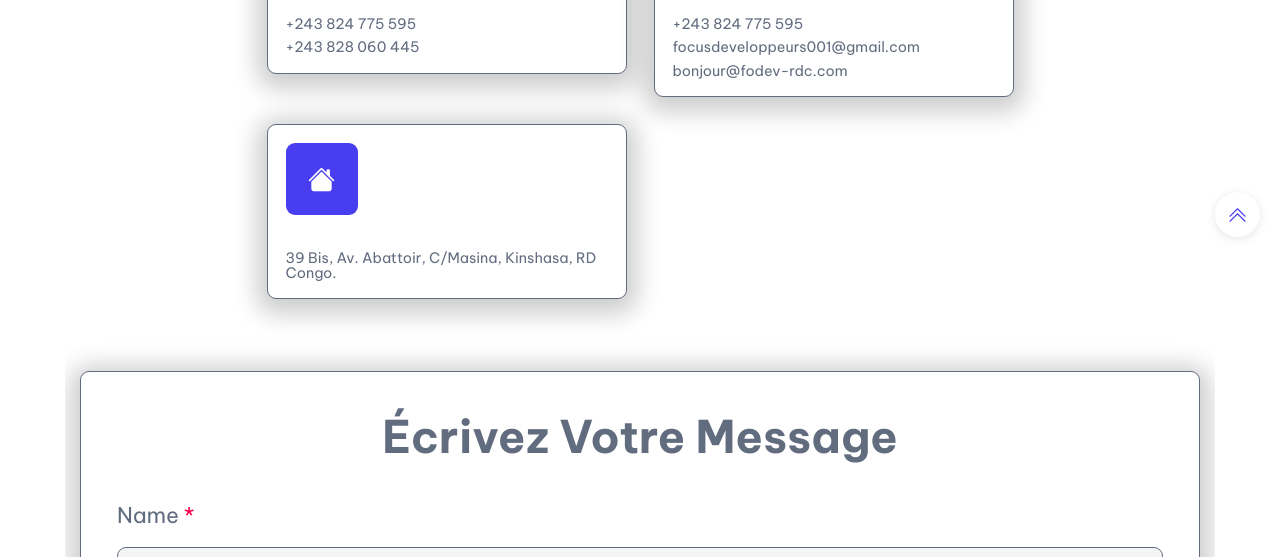
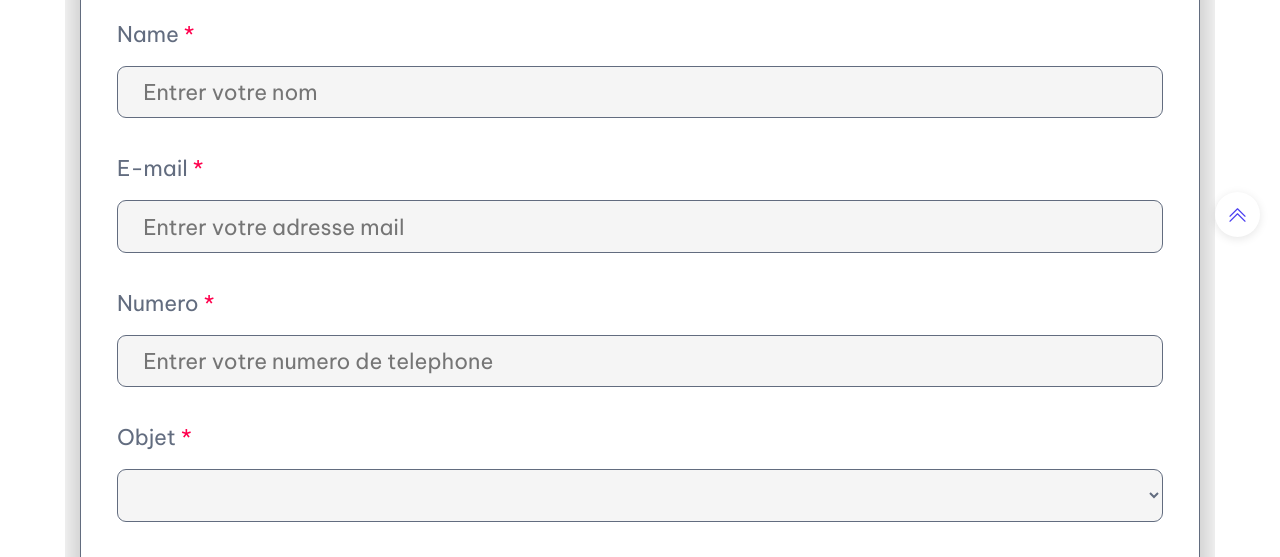
Before and after one commit to Beni-Kipaka/fodev-tech, a plain HTML site: page contact.html in a window 1280 px wide. Shown: the part 543-1100 px from the top of the page. Drawn offline with Linux system fonts and the light colour scheme.

```diff
--- a/assets/css/style.css
+++ b/assets/css/style.css
@@ -613,44 +613,6 @@ body{
 
 
 /* CONTACT SECTION STATRS */
-.contact .box-container{
-  padding: 2rem 0;
-  display: grid;
-  grid-template-columns: repeat(auto-fit, 20rem);
-  gap: 1.5rem;
-  align-items: flex-start;
-  justify-content: center;
-}
-
-.contact .box-container .box{
-
-  background-color: var(--white);
-  border: 1px solid var(--black-coral);
-  border-radius: .5rem;
-  box-shadow: var(--box-shodow);
-  padding: 1rem;
-  font-size: .8rem;
-}
-
-.contact .box-container .box i{
-  height: 4rem;
-  width: 4rem;
-  line-height: 4rem;
-  font-size: 1.5rem;
-  color: var(--white);
-  background-color: var(--blue-ryb);
-  border-radius: .5rem;
-  text-align: center;
-  margin-bottom: 1.5rem;
-}
-
-.contact .box-container .box a{
-  display: block;
-  padding-top: .5rem;
-  color: var(--black-coral);
-  line-height: 1;
-}
-
 .contact form{
   margin-top: 2rem;
   background-color: var(--white);
--- a/contact.html
+++ b/contact.html
@@ -53,11 +53,11 @@
                 <div class="container">
                     <ul class="navbar-list">
                         <li>
-                            <li><a href="#home" class="navbar-link">Accueil</a></li>
-                            <li><a href="#features" class="navbar-link">Specialite</a></li>
-                            <li><a href="#service" class="navbar-link">Services</a></li>
-                            <li><a href="#blog" class="navbar-link">Blog</a></li>
-                            <li><a href="#newsletter" class="navbar-link">Newsletter</a></li>
+                            <li><a href="index.html" class="navbar-link">Accueil</a></li>
+                            <li><a href="index.html" class="navbar-link">Specialite</a></li>
+                            <li><a href="index.html" class="navbar-link">Services</a></li>
+                            <li><a href="index.html" class="navbar-link">Blog</a></li>
+                            <li><a href="index.html" class="navbar-link">Newsletter</a></li>
                         </li>
                     </ul>
                 </div>
@@ -80,31 +80,6 @@
 
 
         <section class="contact">
-            <div class="box-container">
-
-                <div class="box">
-                    <i class="bi bi-telephone"></i>
-                    <a href="tel:+243824775595">+243 824 775 595</a>
-                    <a href="tel:+243828060445">+243 828 060 445</a>
-                </div>
-
-                <div class="box">
-                    <i class="bi bi-chat"></i>
-                    <a href="tel:+243824775595">+243 824 775 595</a>
-                    <a href="mailto:focusdeveloppeurs001@gmail.com">focusdeveloppeurs001@gmail.com</a>
-                    <a href="mailto:bonjour@fodev-rdc.com">bonjour@fodev-rdc.com</a>
-                </div>
-
-                <div class="box">
-                    <i class="bi bi-house-fill"></i>
-                    <a href="#">39 Bis, Av. Abattoir, C/Masina, Kinshasa, RD Congo.</a>
-                </div>
-
-
-
-
-
-            </div>
 
             <form action="" method="post">
                 <h3>écrivez votre message</h3>
```
